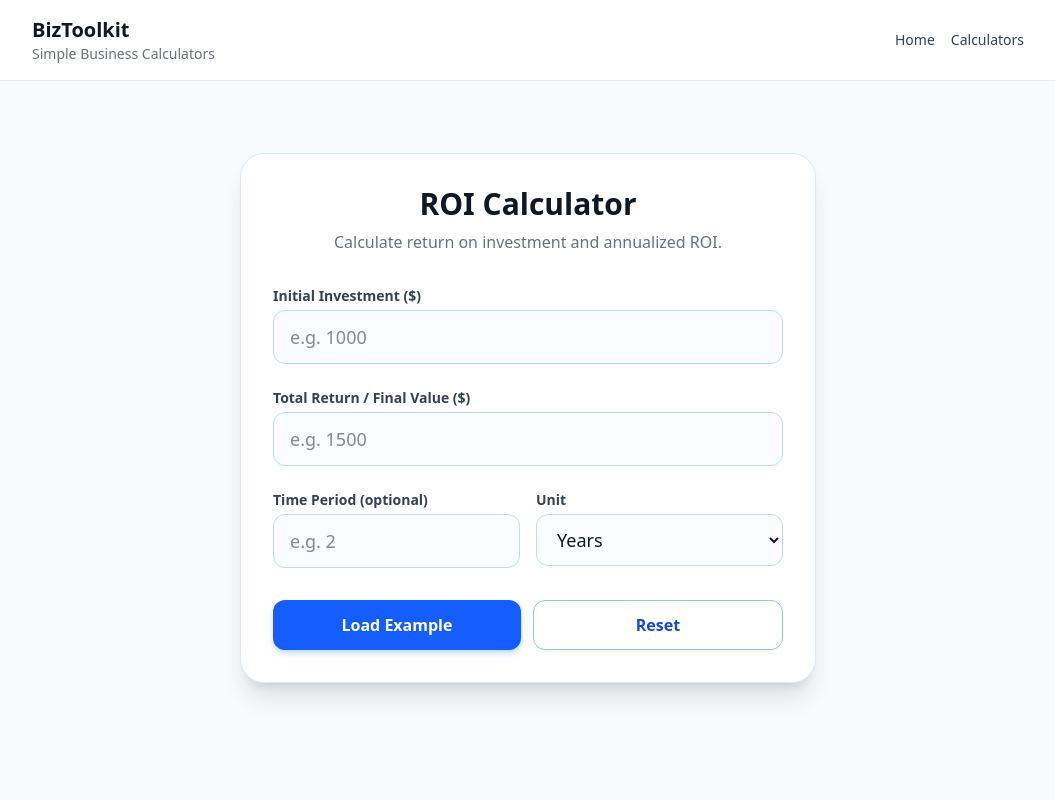
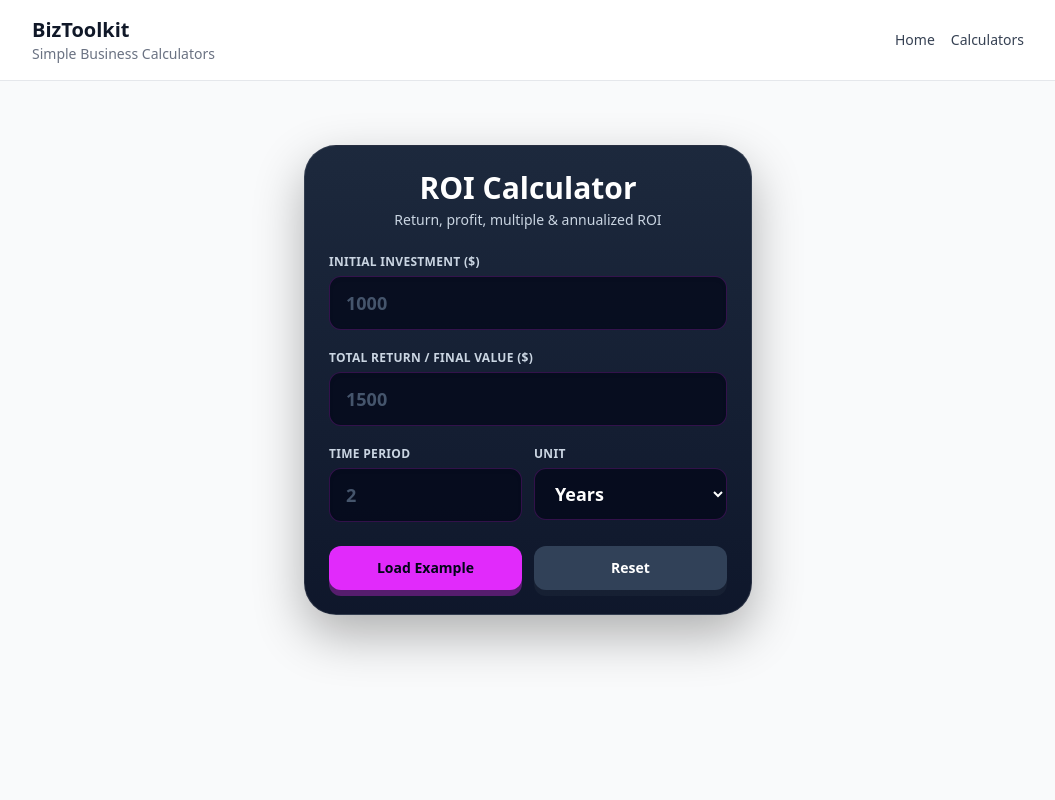
Before and after one commit to wakilmustaqeem/biztoolkit, a Next.js app: page /roi-calculator in a window 1280 px wide. Shown: the top 800 px of the page, without its empty margins (112-1167 px from the left). Built offline with nearby package versions, Linux system fonts and the light colour scheme.

Commit message:
apply complete 3D readability design to all calculators

```diff
--- a/app/roi-calculator/roi-calculator.tsx
+++ b/app/roi-calculator/roi-calculator.tsx
@@ -1,88 +1,32 @@
 "use client";
-
 import { useState } from "react";
 
-const formatNumber = (num: number) =>
-  new Intl.NumberFormat("en-US", { maximumFractionDigits: 2 }).format(num);
+const formatNumber = (num: number) => new Intl.NumberFormat("en-US", { maximumFractionDigits: 2 }).format(num);
 
 export default function RoiCalculator() {
-  const [investment, setInvestment] = useState<string>("");
-  const [returnValue, setReturnValue] = useState<string>("");
-  const [timePeriod, setTimePeriod] = useState<string>("");
+  const [investment, setInvestment] = useState("");
+  const [returnValue, setReturnValue] = useState("");
+  const [timePeriod, setTimePeriod] = useState("");
   const [periodUnit, setPeriodUnit] = useState<"years" | "months">("years");
-
-  const inv = parseFloat(investment);
-  const ret = parseFloat(returnValue);
+  const inv = parseFloat(investment), ret = parseFloat(returnValue);
   const years = periodUnit === "years" ? parseFloat(timePeriod) : parseFloat(timePeriod) / 12;
   const isValid = !isNaN(inv) && inv > 0 && !isNaN(ret) && ret >= 0;
   const netProfit = isValid ? ret - inv : null;
   const roiPercent = isValid ? ((ret - inv) / inv) * 100 : null;
   const roiMultiple = isValid ? ret / inv : null;
-  const annualizedRoi =
-    isValid && !isNaN(years) && years > 0
-      ? (Math.pow(ret / inv, 1 / years) - 1) * 100
-      : null;
-
-  const loadExample = () => {
-    setInvestment("1000");
-    setReturnValue("1500");
-    setTimePeriod("2");
-    setPeriodUnit("years");
-  };
-
-  const reset = () => {
-    setInvestment("");
-    setReturnValue("");
-    setTimePeriod("");
-    setPeriodUnit("years");
-  };
-
+  const annualizedRoi = isValid && !isNaN(years) && years > 0 && ret > 0 ? (Math.pow(ret / inv, 1 / years) - 1) * 100 : null;
+  const loadExample = () => { setInvestment("1000"); setReturnValue("1500"); setTimePeriod("2"); setPeriodUnit("years"); };
+  const reset = () => { setInvestment(""); setReturnValue(""); setTimePeriod(""); setPeriodUnit("years"); };
   return (
-    <div className="py-10 px-4">
-      <div className="max-w-xl mx-auto bg-white rounded-3xl shadow-xl border border-blue-100 p-8">
-        <h1 className="text-3xl font-bold text-gray-900 text-center mb-2">ROI Calculator</h1>
-        <p className="text-center text-gray-500 mb-8">Calculate return on investment and annualized ROI.</p>
-
-        <div className="space-y-6">
-          <div>
-            <label htmlFor="investment" className="block text-sm font-semibold text-gray-700 mb-1">Initial Investment ($)</label>
-            <input id="investment" type="number" inputMode="decimal" min="0" step="0.01" value={investment} onChange={(e) => setInvestment(e.target.value)} placeholder="e.g. 1000" className="w-full px-4 py-3 border border-blue-200 rounded-xl text-lg text-gray-900 focus:outline-none focus:ring-2 focus:ring-blue-500 bg-blue-50/30" />
-          </div>
-          <div>
-            <label htmlFor="returnValue" className="block text-sm font-semibold text-gray-700 mb-1">Total Return / Final Value ($)</label>
-            <input id="returnValue" type="number" inputMode="decimal" min="0" step="0.01" value={returnValue} onChange={(e) => setReturnValue(e.target.value)} placeholder="e.g. 1500" className="w-full px-4 py-3 border border-blue-200 rounded-xl text-lg text-gray-900 focus:outline-none focus:ring-2 focus:ring-blue-500 bg-blue-50/30" />
-          </div>
-          <div className="grid grid-cols-2 gap-4">
-            <div>
-              <label htmlFor="timePeriod" className="block text-sm font-semibold text-gray-700 mb-1">Time Period (optional)</label>
-              <input id="timePeriod" type="number" inputMode="decimal" min="0" step="0.01" value={timePeriod} onChange={(e) => setTimePeriod(e.target.value)} placeholder="e.g. 2" className="w-full px-4 py-3 border border-blue-200 rounded-xl text-lg text-gray-900 focus:outline-none focus:ring-2 focus:ring-blue-500 bg-blue-50/30" />
-            </div>
-            <div>
-              <label htmlFor="periodUnit" className="block text-sm font-semibold text-gray-700 mb-1">Unit</label>
-              <select id="periodUnit" value={periodUnit} onChange={(e) => setPeriodUnit(e.target.value as "years" | "months")} className="w-full px-4 py-3 border border-blue-200 rounded-xl text-lg text-gray-900 focus:outline-none focus:ring-2 focus:ring-blue-500 bg-blue-50/30">
-                <option value="years">Years</option>
-                <option value="months">Months</option>
-              </select>
-            </div>
-          </div>
-          <div className="flex gap-3 pt-2">
-            <button onClick={loadExample} className="flex-1 px-4 py-3 bg-blue-600 text-white font-semibold rounded-xl hover:bg-blue-700 transition shadow-md shadow-blue-200">Load Example</button>
-            <button onClick={reset} className="flex-1 px-4 py-3 bg-white text-blue-700 font-semibold rounded-xl border border-blue-300 hover:bg-blue-50 transition">Reset</button>
-          </div>
-        </div>
-
-        {isValid && (
-          <div className="mt-8 bg-gradient-to-r from-blue-50 to-cyan-50 p-6 rounded-2xl border border-blue-100">
-            <h2 className="text-xl font-bold text-gray-800 mb-4">Results</h2>
-            <div className="space-y-4">
-              <div className="flex items-center justify-between"><span className="text-gray-600 font-medium">Net Profit</span><span className="text-2xl font-bold text-green-600">${formatNumber(netProfit!)}</span></div>
-              <div className="flex items-center justify-between"><span className="text-gray-600 font-medium">ROI (%)</span><span className="text-2xl font-bold text-blue-600">{formatNumber(roiPercent!)}%</span></div>
-              <div className="flex items-center justify-between"><span className="text-gray-600 font-medium">ROI Multiple</span><span className="text-2xl font-bold text-purple-600">{formatNumber(roiMultiple!)}x</span></div>
-              {annualizedRoi !== null && <div className="flex items-center justify-between"><span className="text-gray-600 font-medium">Annualized ROI</span><span className="text-2xl font-bold text-teal-600">{formatNumber(annualizedRoi)}%</span></div>}
-            </div>
-          </div>
-        )}
+    <div className="py-8 px-3 sm:px-4"><div className="max-w-md mx-auto rounded-[2rem] bg-gradient-to-b from-slate-800 to-slate-900 p-6 shadow-[0_20px_50px_rgba(0,0,0,0.3)] border border-white/10">
+      <h1 className="text-2xl sm:text-3xl font-bold text-white text-center mb-1">ROI Calculator</h1><p className="text-center text-slate-300 text-sm mb-6">Return, profit, multiple & annualized ROI</p>
+      <div className="space-y-5">
+        <div><label className="block text-xs font-semibold text-slate-300 mb-1.5 uppercase tracking-wide">Initial Investment ($)</label><input type="number" inputMode="decimal" min="0" step="0.01" value={investment} onChange={e=>setInvestment(e.target.value)} placeholder="1000" className="w-full px-4 py-3 rounded-xl bg-slate-950/70 text-lg font-semibold text-fuchsia-300 placeholder-slate-600 border border-fuchsia-500/20 focus:outline-none focus:ring-2 focus:ring-fuchsia-400/50 shadow-inner" /></div>
+        <div><label className="block text-xs font-semibold text-slate-300 mb-1.5 uppercase tracking-wide">Total Return / Final Value ($)</label><input type="number" inputMode="decimal" min="0" step="0.01" value={returnValue} onChange={e=>setReturnValue(e.target.value)} placeholder="1500" className="w-full px-4 py-3 rounded-xl bg-slate-950/70 text-lg font-semibold text-fuchsia-300 placeholder-slate-600 border border-fuchsia-500/20 focus:outline-none focus:ring-2 focus:ring-fuchsia-400/50 shadow-inner" /></div>
+        <div className="grid grid-cols-2 gap-3"><div><label className="block text-xs font-semibold text-slate-300 mb-1.5 uppercase tracking-wide">Time Period</label><input type="number" inputMode="decimal" min="0" step="0.01" value={timePeriod} onChange={e=>setTimePeriod(e.target.value)} placeholder="2" className="w-full px-4 py-3 rounded-xl bg-slate-950/70 text-lg font-semibold text-fuchsia-300 placeholder-slate-600 border border-fuchsia-500/20 focus:outline-none focus:ring-2 focus:ring-fuchsia-400/50 shadow-inner" /></div><div><label className="block text-xs font-semibold text-slate-300 mb-1.5 uppercase tracking-wide">Unit</label><select value={periodUnit} onChange={e=>setPeriodUnit(e.target.value as "years"|"months")} className="w-full px-4 py-3 rounded-xl bg-slate-950/70 text-lg font-semibold text-white border border-fuchsia-500/20 focus:outline-none focus:ring-2 focus:ring-fuchsia-400/50"><option value="years">Years</option><option value="months">Months</option></select></div></div>
+        <div className="flex gap-3 pt-1"><button onClick={loadExample} className="flex-1 py-3 rounded-xl bg-fuchsia-500 text-slate-950 font-bold text-sm hover:bg-fuchsia-400 transition shadow-[0_6px_0_rgba(192,38,211,0.4)] active:translate-y-1 active:shadow-none">Load Example</button><button onClick={reset} className="flex-1 py-3 rounded-xl bg-slate-700 text-white font-bold text-sm hover:bg-slate-600 transition shadow-[0_6px_0_rgba(30,41,59,0.5)] active:translate-y-1 active:shadow-none">Reset</button></div>
       </div>
-    </div>
+      {isValid && <div className="mt-7 rounded-2xl bg-white border border-fuchsia-200 p-5 shadow-inner"><h2 className="text-lg font-bold text-slate-900 mb-4">Results</h2><div className="space-y-4"><div className="flex justify-between"><span className="text-slate-600 text-sm">Net Profit</span><span className="text-2xl font-bold text-fuchsia-700">${formatNumber(netProfit!)}</span></div><div className="flex justify-between"><span className="text-slate-600 text-sm">ROI</span><span className="text-2xl font-bold text-fuchsia-700">{formatNumber(roiPercent!)}%</span></div><div className="flex justify-between"><span className="text-slate-600 text-sm">ROI Multiple</span><span className="text-2xl font-bold text-fuchsia-700">{formatNumber(roiMultiple!)}x</span></div>{annualizedRoi !== null && <div className="flex justify-between"><span className="text-slate-600 text-sm">Annualized ROI</span><span className="text-2xl font-bold text-fuchsia-700">{formatNumber(annualizedRoi)}%</span></div>}</div></div>}
+    </div></div>
   );
 }
```
